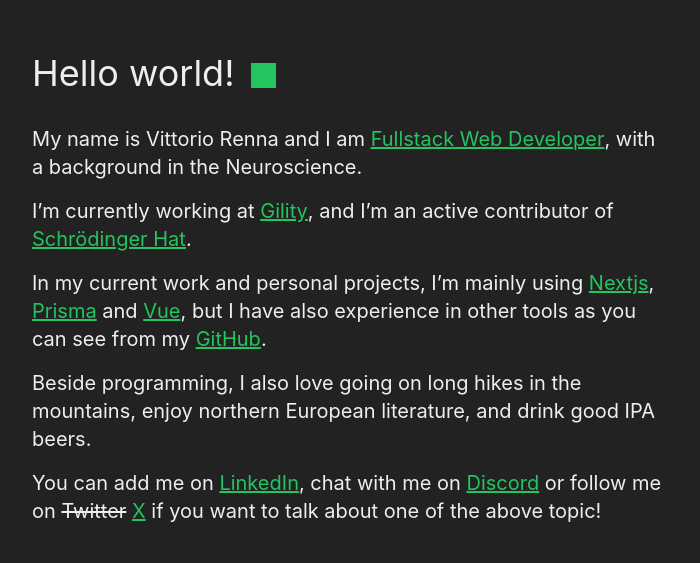
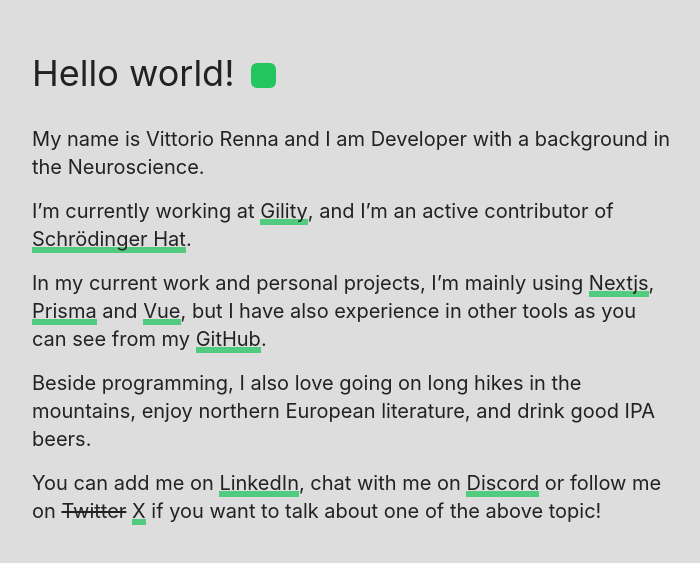
Before and after one commit to rennavittorio/reindev-portfolio, a Vue app: page / in a window 1280 px wide. Shown: the part 103-666 px from the top of the page, without its empty margins (288-988 px from the left). Built offline with nearby package versions, Linux system fonts and the light colour scheme.

Commit message:
enh: modify colors and add animations to links

```diff
--- a/src/App.vue
+++ b/src/App.vue
@@ -18,7 +18,7 @@ export default {
 
 <template>
 
-  <div class="flex flex-col justify-center p-4 sm:p-[100px] lg:p-[25%] h-[100dvh] font-inter bg-[#222] text-[#eee]">
+  <div class="flex flex-col justify-center p-4 sm:p-[100px] lg:p-[25%] h-[100dvh] font-inter bg-[#ddd] text-[#222]">
 
     <div class="mb-8 flex gap-4 items-center">
       <h3 class="text-4xl">Hello world!</h3>
@@ -28,7 +28,7 @@ export default {
       </div>
     </div>
 
-    <Paragraph>My name is Vittorio Renna and I am <Link href="https://www.w3schools.com/whatis/whatis_fullstack.asp">Fullstack Web Developer</Link>, with a background in the Neuroscience.</Paragraph>
+    <Paragraph>My name is Vittorio Renna and I am Developer with a background in the Neuroscience.</Paragraph>
 
     <Paragraph>I’m currently working at <Link href="https://www.gility.it/">Gility</Link>, and I’m an active contributor of <Link href="https://www.schrodinger-hat.it/">Schrödinger Hat</Link>.</Paragraph>
 
--- a/src/components/Cube.vue
+++ b/src/components/Cube.vue
@@ -1,5 +1,5 @@
 <template>
-  <div class="cube absolute w-[25px] h-[25px] bg-green-500">
+  <div class="cube rounded-md absolute w-[25px] h-[25px] bg-green-500">
 
   </div>
 </template>
--- a/src/components/Link.vue
+++ b/src/components/Link.vue
@@ -1,9 +1,12 @@
 <template>
 
-  <div class="relative inline-flex group">
-    <a class="underline text-green-500" :href="href" target="_blank">
+  <div class="link-main relative inline-flex group">
+    <a :href="href" target="_blank">
       <slot></slot>
     </a>
+    <div class="link-custom">
+
+    </div>
   </div>
 
 </template>
@@ -18,6 +21,45 @@ export default {
 
 </script>
 
-<style scoped>
+<style>
+.link-custom {
+  content: '';
+  display: block;
+  width: 100%;
+  height: 20%;
+  background: rgb(34 197 94);
+  opacity: 0.75;
+  position: absolute;
+  z-index: -1;
+  bottom: 0;
+  animation: up 0.2s forwards
+}
 
+.link-main:hover .link-custom {
+  animation: up 0.2s forwards;
+}
+
+.link-main:not(:hover) .link-custom {
+  animation: down 0.2s forwards;
+}
+
+@keyframes up {
+    0% {
+      height: 20%;
+    }
+
+    100% {
+      height: 60%;
+    }
+}
+
+@keyframes down {
+    0% {
+      height: 60%;
+    }
+
+    100% {
+      height: 20%;
+    }
+}
 </style>
--- a/src/components/Paragraph.vue
+++ b/src/components/Paragraph.vue
@@ -1,5 +1,5 @@
 <template>
-  <p class="mb-4 text-xl">
+  <p class="mb-4 text-xl z-10">
     <slot></slot>
   </p>
 </template>
```
